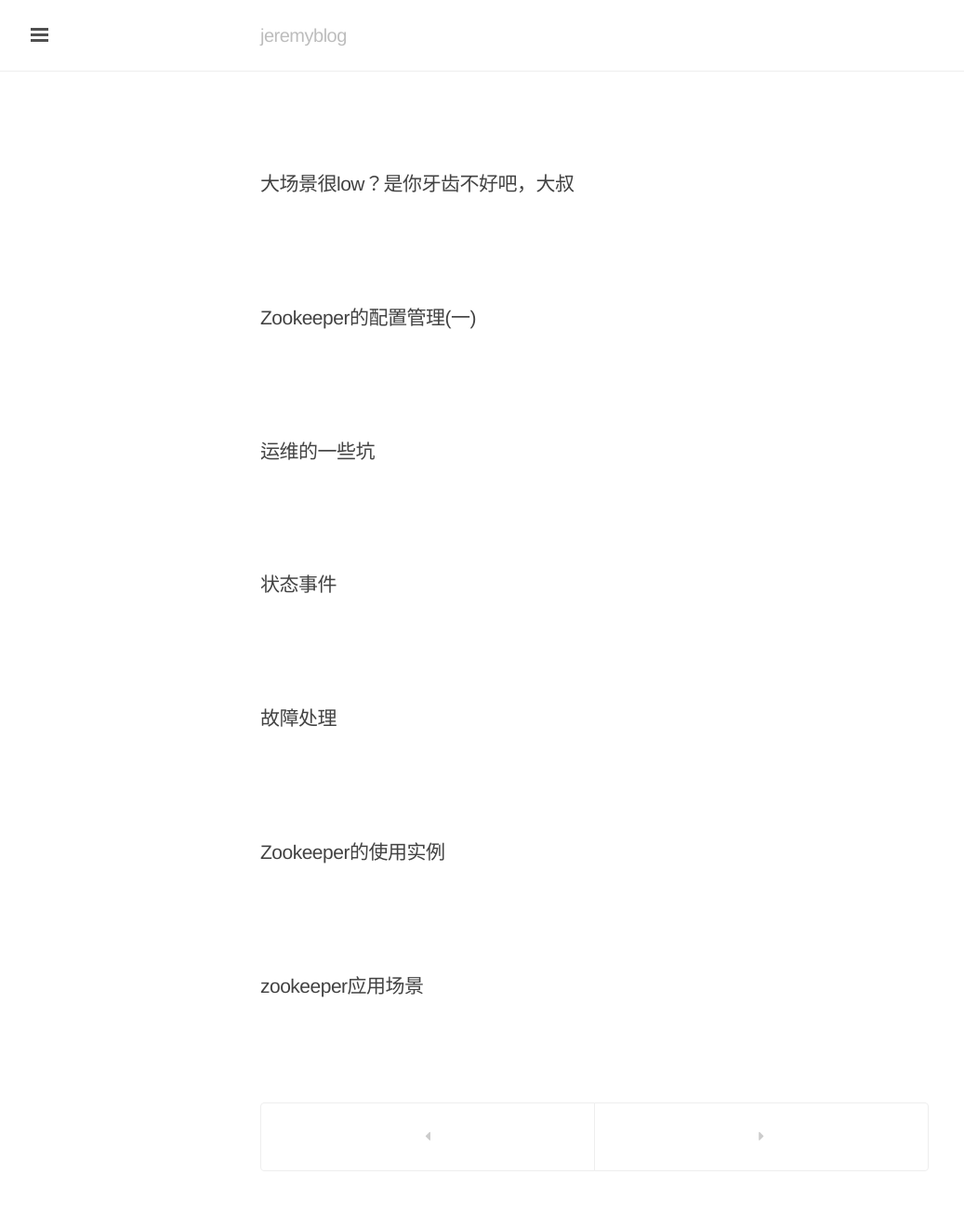
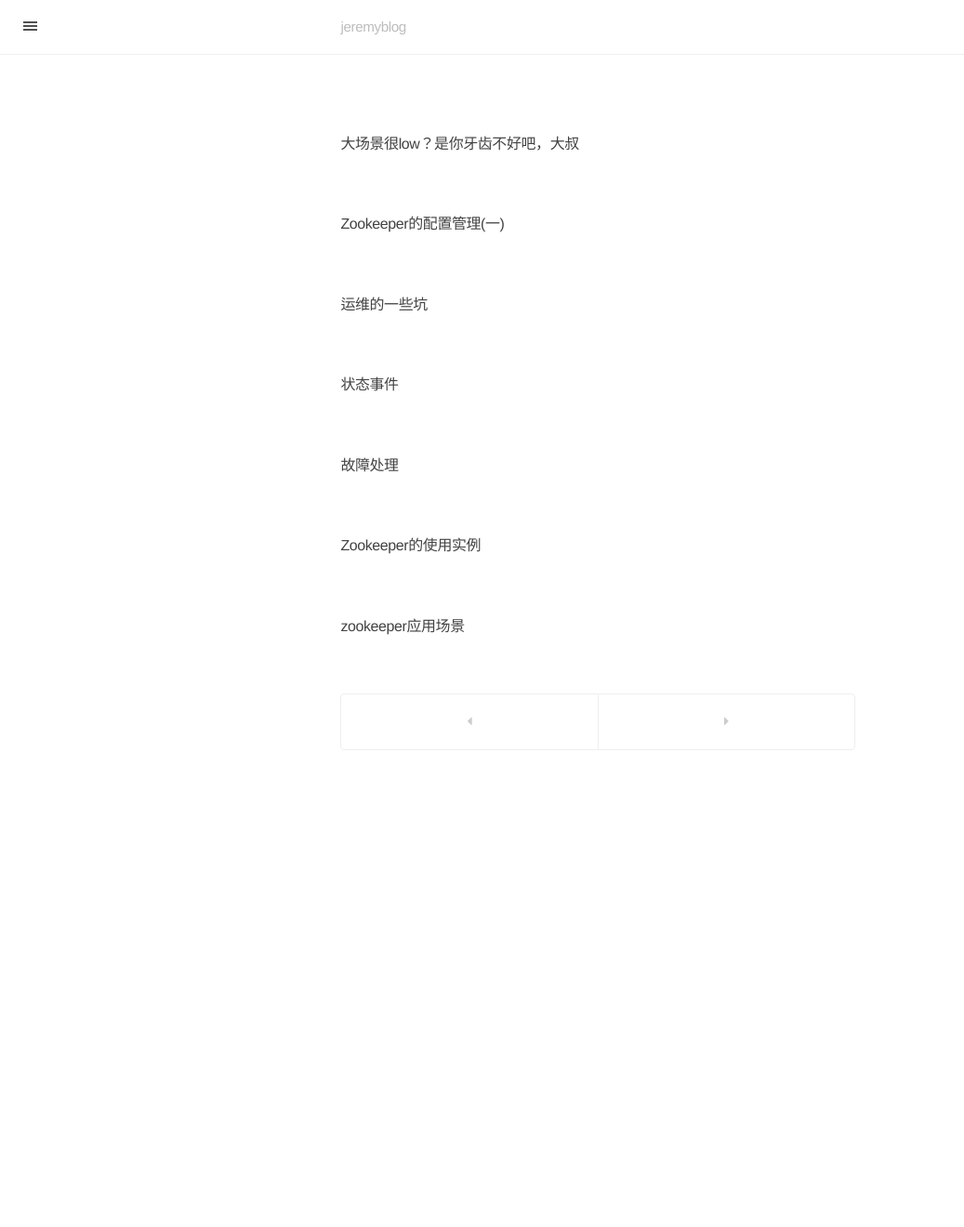
Before and after one commit to jeremyblog/jeremyblog.github.io, a Jekyll site: the page built from index.html, in a window 1280 px wide. Shown: the whole page at 93% size, without its empty margins (0-1037 px from the left). Built offline with Jekyll 4.4.1, drawn with Linux system fonts in a browser that asks for light colours; nearby versions of some CDN libraries; Markdown is read by kramdown in place of the engine named in the settings; the list of posts is cut into pages by our own code; comment, search, counter and statistics services are not loaded; after the commit the page ends 900 px from its top, so only the background shows below that.

Commit message:
修改样式

```diff
--- a/_layouts/post.html
+++ b/_layouts/post.html
@@ -9,13 +9,8 @@
 
  <div style="border:1px dashed #eeeeee"></div>
 
-<br>
-
-
 <p>  {{ content }}  </p>
 </div>
-
-
 
 <div class="related">
 
--- a/index.html
+++ b/index.html
@@ -13,7 +13,6 @@
        {{ post.title }}
       </a>
     </h1>
-<br>
     <!--<span class="post-date">{{ post.date | date:'%Y.%m.%d' }}</span>-->
 
   </div>
--- a/public/css/lanyon.css
+++ b/public/css/lanyon.css
@@ -38,6 +38,7 @@
 html,
 body {
   overflow-x: hidden;
+  font-size:0.95rem;
 }
 
 html {
@@ -68,11 +69,11 @@
 h4, h5, h6 {
   font-weight:bold;
   margin-top: 1rem;
-  font-size: 0.90rem;
+  font-size: 1rem;
 }
 
 p {
-  font-size: 0.80rem;
+  font-size: 1rem;
 }
 
 /*
--- a/public/css/poole.css
+++ b/public/css/poole.css
@@ -289,7 +289,7 @@
 .container {
   max-width: 38rem;
   padding-left:  1rem;
-  padding-right: 1rem;
+  padding-right: 0.5rem;
   margin-left:  auto;
   margin-right: auto;
 }
```
